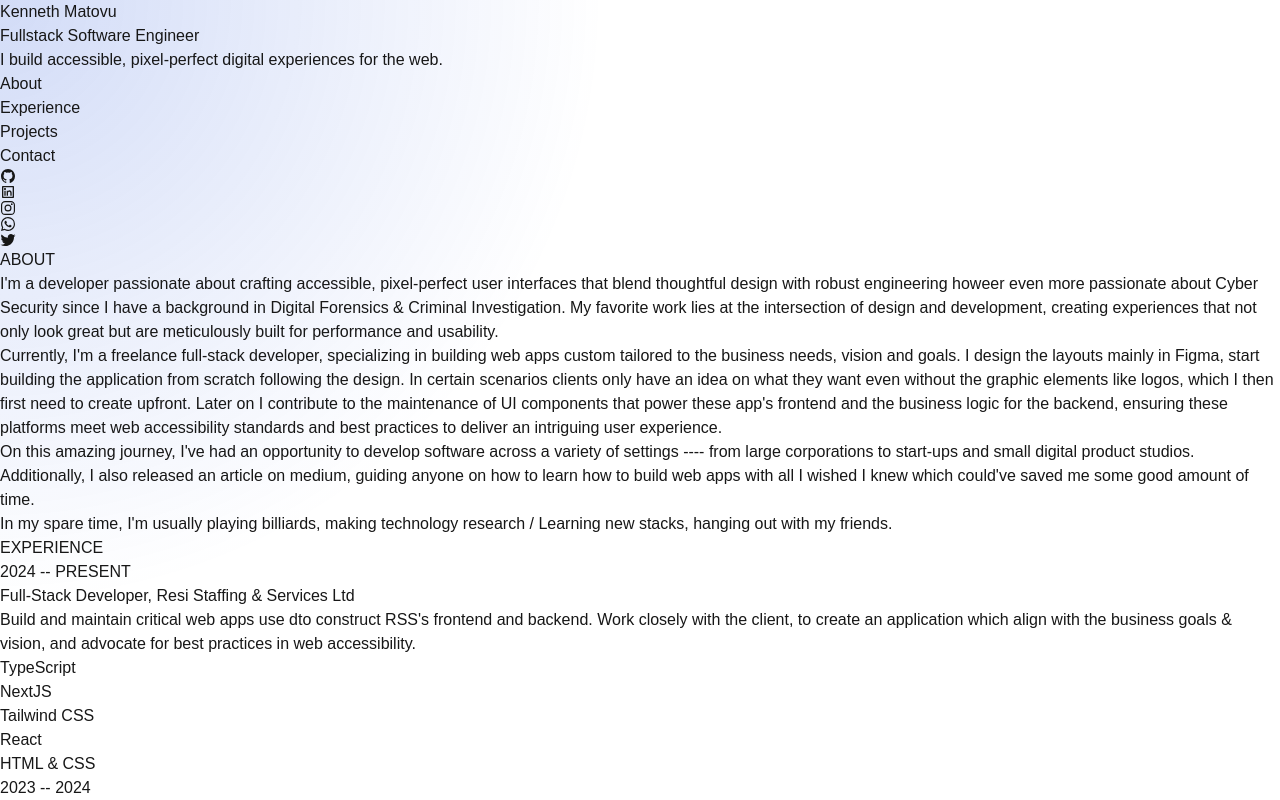
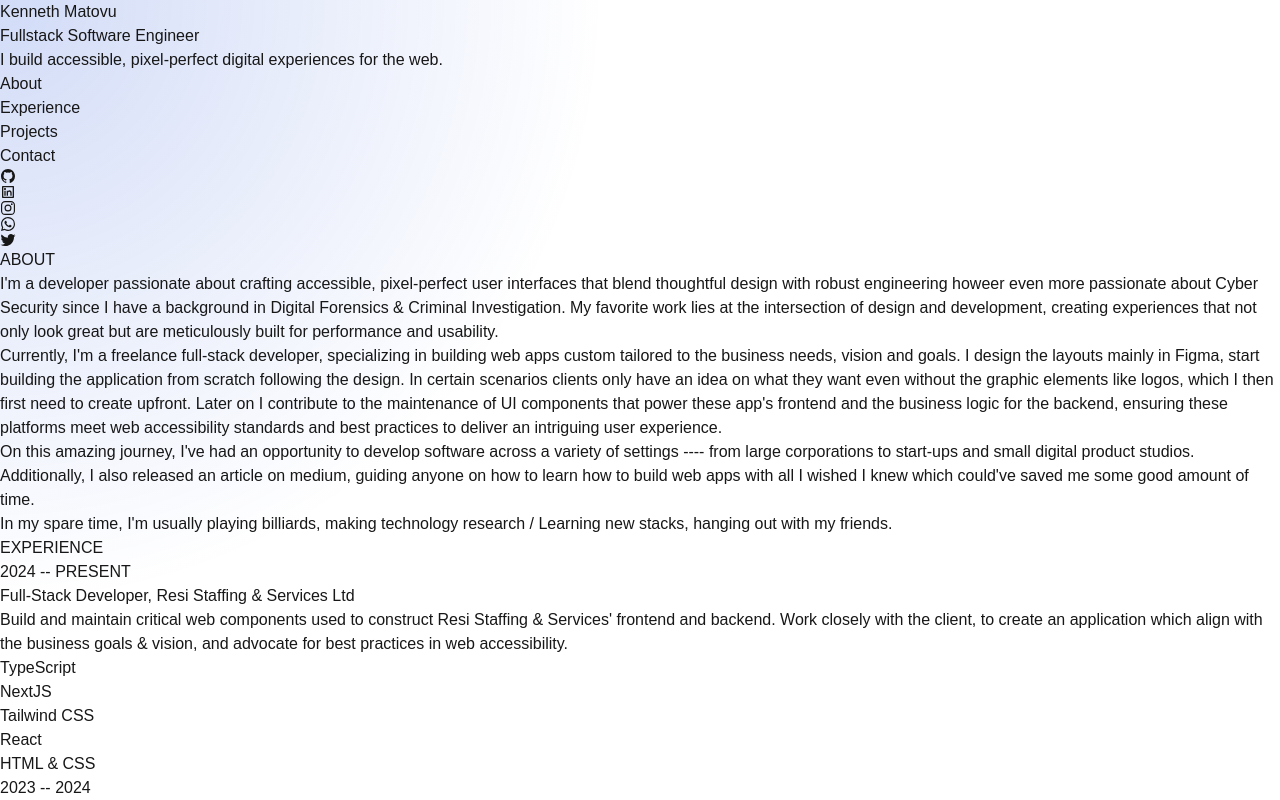
Before and after one commit to Bugstacker/portfoliov2, a Next.js app: page / in a window 1280 px wide. Shown: the top 800 px of the page. Built offline with nearby package versions, Linux system fonts and the light colour scheme.

Commit message:
Adding my updated resume to the site

```diff
--- a/src/app/page.tsx
+++ b/src/app/page.tsx
@@ -77,7 +77,7 @@ export default function Home() {
                     <Experience
                         duration='2024 -- PRESENT'
                         title='Full-Stack Developer, Resi Staffing & Services Ltd'
-                        description='Build and maintain critical web apps use dto construct RSS&apos;s frontend and backend. Work closely with the client, to create an application which align with the business goals & vision, and advocate for best practices in web accessibility.'
+                        description='Build and maintain critical web components used to construct Resi Staffing & Services&apos; frontend and backend. Work closely with the client, to create an application which align with the business goals & vision, and advocate for best practices in web accessibility.'
                         techStack={['TypeScript', 'NextJS', 'Tailwind CSS', 'React', 'HTML & CSS']}
                     />
                     <Experience
```
Also changed, not shown: 1 other file (tests, documents, lock files or other folders).
